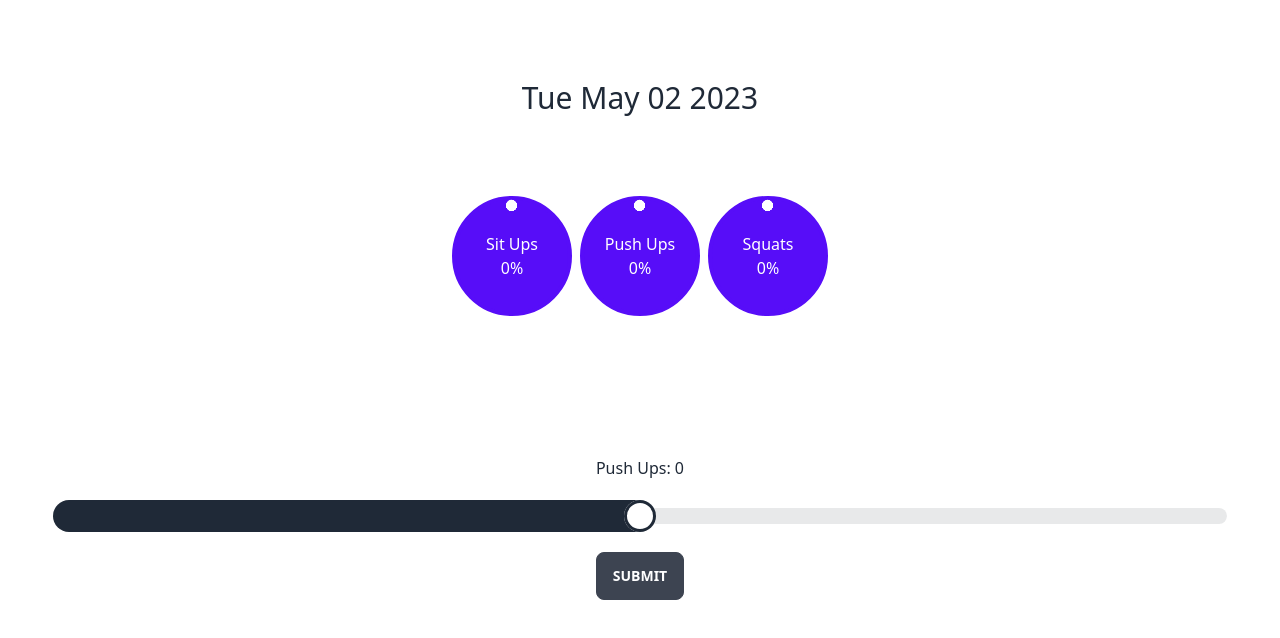
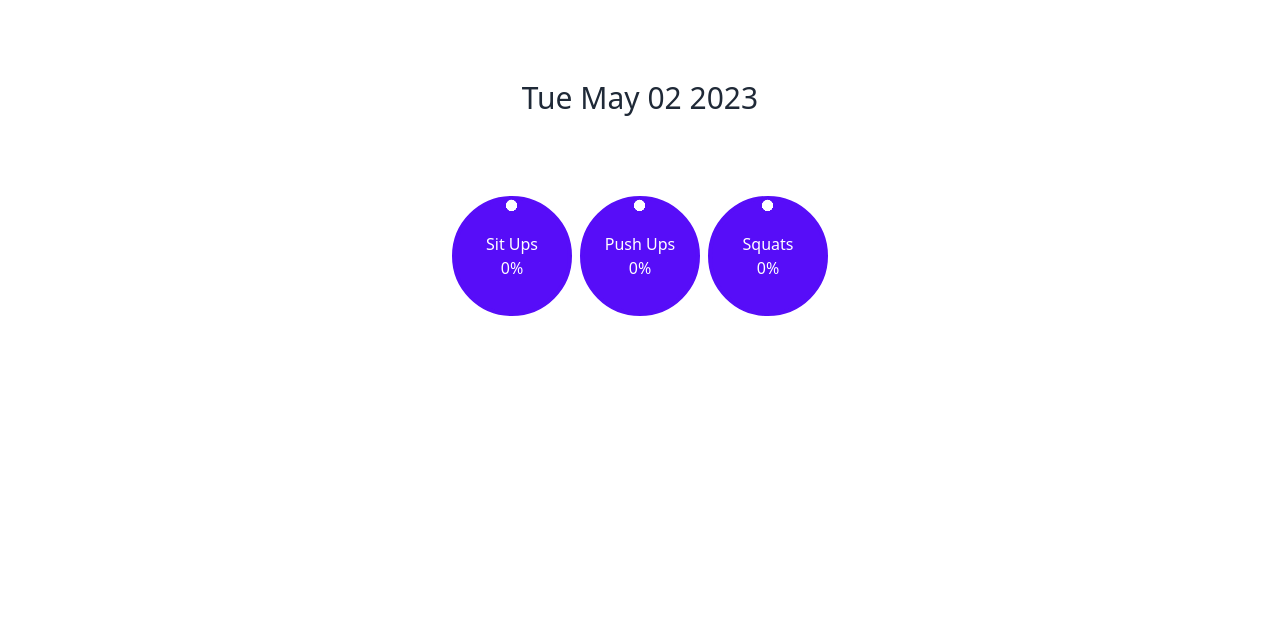
Before and after one commit to rrossmiller/daily-goal-tracker, a React (Vite) app in the folder ui/: page / in a window 1280 px wide. Shown: the top 638 px of the page. Built offline with nearby package versions, Linux system fonts and the light colour scheme; no server answers.

Commit message:
fix ts css errs

```diff
--- a/ui/src/App.tsx
+++ b/ui/src/App.tsx
@@ -77,7 +77,7 @@ function App() {
     const [sitUps, setSitUps] = useState(0);
     const [pushUps, setPushUps] = useState(0);
     const [squats, setSquats] = useState(0);
-    const [hideSlider, setHideSlider] = useState(false);
+    const [hideSlider, setHideSlider] = useState(true);
     const [sliderTopic, setSliderTopic] = useState("pushUps");
     const [sliderTopicTitle, setSliderTopicTitle] = useState("Push Ups");
 
--- /dev/null
+++ b/ui/src/css.d.ts
@@ -0,0 +1,18 @@
+// My css.d.ts file
+import type * as CSS from 'csstype';
+
+declare module 'csstype' {
+    interface Properties {
+        // Add a CSS Custom Property
+        '--value': number;
+
+        // Allow namespaced CSS Custom Properties
+        [index: `--theme-${string}`]: any;
+
+        // Allow any CSS Custom Properties
+        [index: `--${string}`]: any;
+
+        // ...or allow any other property
+        [index: string]: any;
+    }
+}
```
